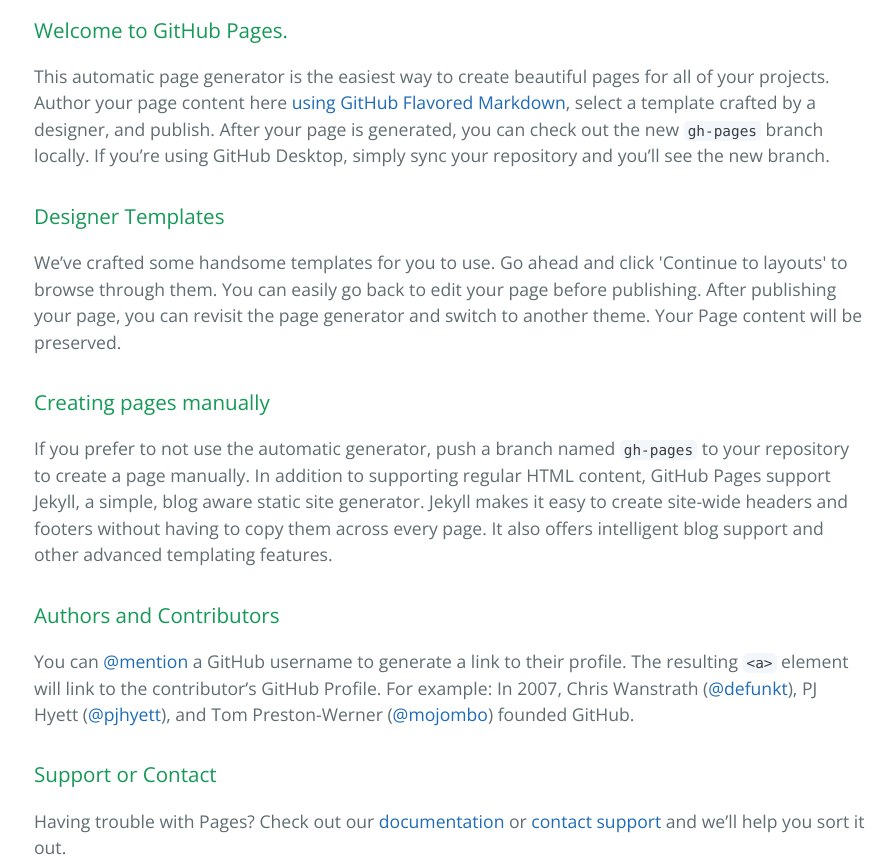
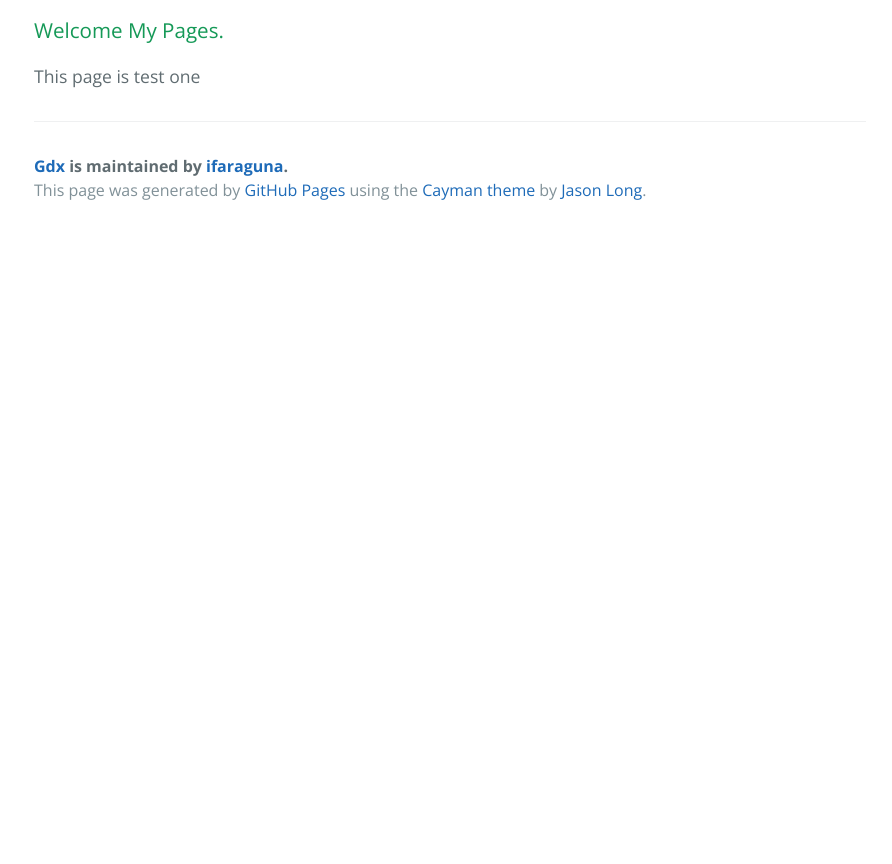
Before and after one commit to ifaraguna/gdx, a plain HTML site: page index.html in a window 1280 px wide. Shown: the part 400-1264 px from the top of the page, without its empty margins (190-1082 px from the left). After the commit the page ends 800 px from the top, so only its background shows below. Drawn offline with nearby package versions, Linux system fonts and the light colour scheme.

```diff
--- a/index.html
+++ b/index.html
@@ -20,29 +20,9 @@
 
     <section class="main-content">
       <h3>
-<a id="welcome-to-github-pages" class="anchor" href="#welcome-to-github-pages" aria-hidden="true"><span class="octicon octicon-link"></span></a>Welcome to GitHub Pages.</h3>
+<a id="welcome-my-pages" class="anchor" href="#welcome-my-pages" aria-hidden="true"><span class="octicon octicon-link"></span></a>Welcome My Pages.</h3>
 
-<p>This automatic page generator is the easiest way to create beautiful pages for all of your projects. Author your page content here <a href="https://guides.github.com/features/mastering-markdown/">using GitHub Flavored Markdown</a>, select a template crafted by a designer, and publish. After your page is generated, you can check out the new <code>gh-pages</code> branch locally. If you’re using GitHub Desktop, simply sync your repository and you’ll see the new branch.</p>
-
-<h3>
-<a id="designer-templates" class="anchor" href="#designer-templates" aria-hidden="true"><span class="octicon octicon-link"></span></a>Designer Templates</h3>
-
-<p>We’ve crafted some handsome templates for you to use. Go ahead and click 'Continue to layouts' to browse through them. You can easily go back to edit your page before publishing. After publishing your page, you can revisit the page generator and switch to another theme. Your Page content will be preserved.</p>
-
-<h3>
-<a id="creating-pages-manually" class="anchor" href="#creating-pages-manually" aria-hidden="true"><span class="octicon octicon-link"></span></a>Creating pages manually</h3>
-
-<p>If you prefer to not use the automatic generator, push a branch named <code>gh-pages</code> to your repository to create a page manually. In addition to supporting regular HTML content, GitHub Pages support Jekyll, a simple, blog aware static site generator. Jekyll makes it easy to create site-wide headers and footers without having to copy them across every page. It also offers intelligent blog support and other advanced templating features.</p>
-
-<h3>
-<a id="authors-and-contributors" class="anchor" href="#authors-and-contributors" aria-hidden="true"><span class="octicon octicon-link"></span></a>Authors and Contributors</h3>
-
-<p>You can <a href="https://github.com/blog/821" class="user-mention">@mention</a> a GitHub username to generate a link to their profile. The resulting <code>&lt;a&gt;</code> element will link to the contributor’s GitHub Profile. For example: In 2007, Chris Wanstrath (<a href="https://github.com/defunkt" class="user-mention">@defunkt</a>), PJ Hyett (<a href="https://github.com/pjhyett" class="user-mention">@pjhyett</a>), and Tom Preston-Werner (<a href="https://github.com/mojombo" class="user-mention">@mojombo</a>) founded GitHub.</p>
-
-<h3>
-<a id="support-or-contact" class="anchor" href="#support-or-contact" aria-hidden="true"><span class="octicon octicon-link"></span></a>Support or Contact</h3>
-
-<p>Having trouble with Pages? Check out our <a href="https://help.github.com/pages">documentation</a> or <a href="https://github.com/contact">contact support</a> and we’ll help you sort it out.</p>
+<p>This page is test one</p>
 
       <footer class="site-footer">
         <span class="site-footer-owner"><a href="https://github.com/ifaraguna/gdx">Gdx</a> is maintained by <a href="https://github.com/ifaraguna">ifaraguna</a>.</span>
```
Also changed, not shown: params.json (+1 -1 lines).
